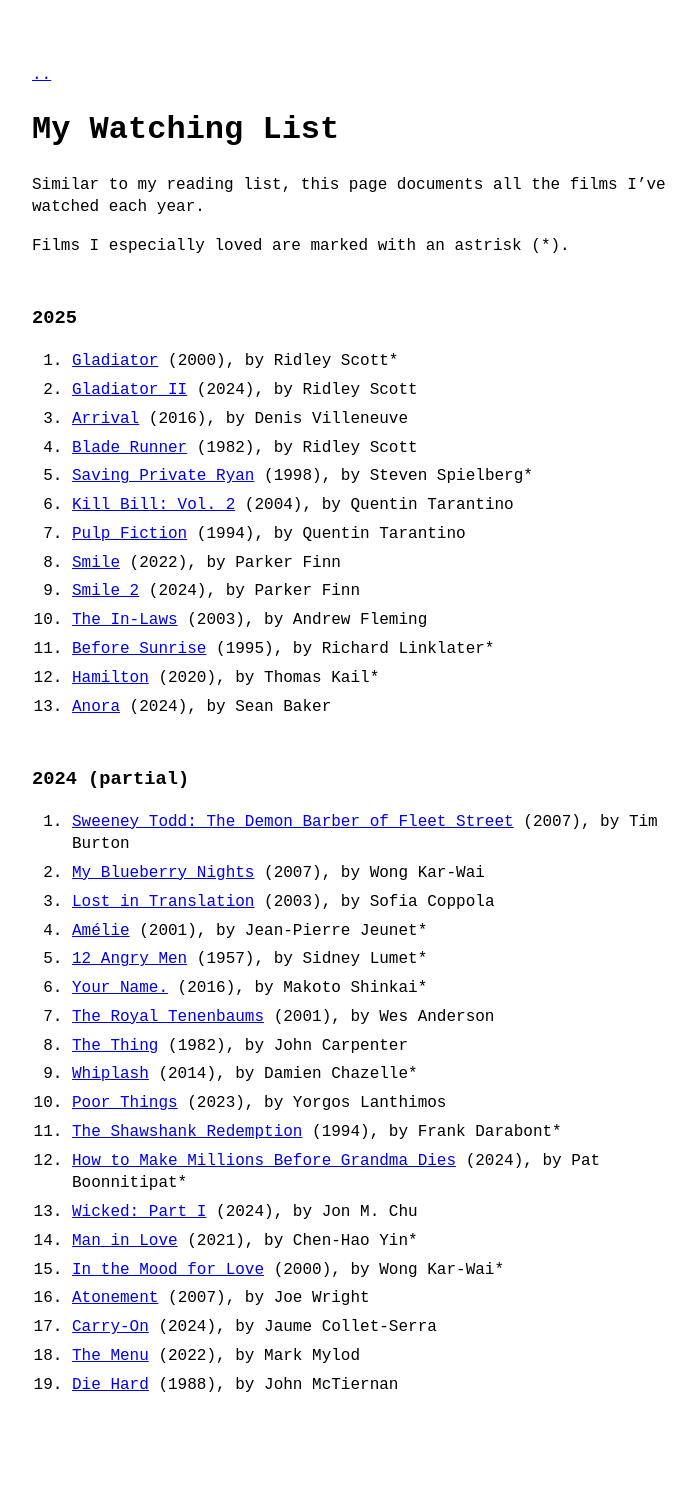
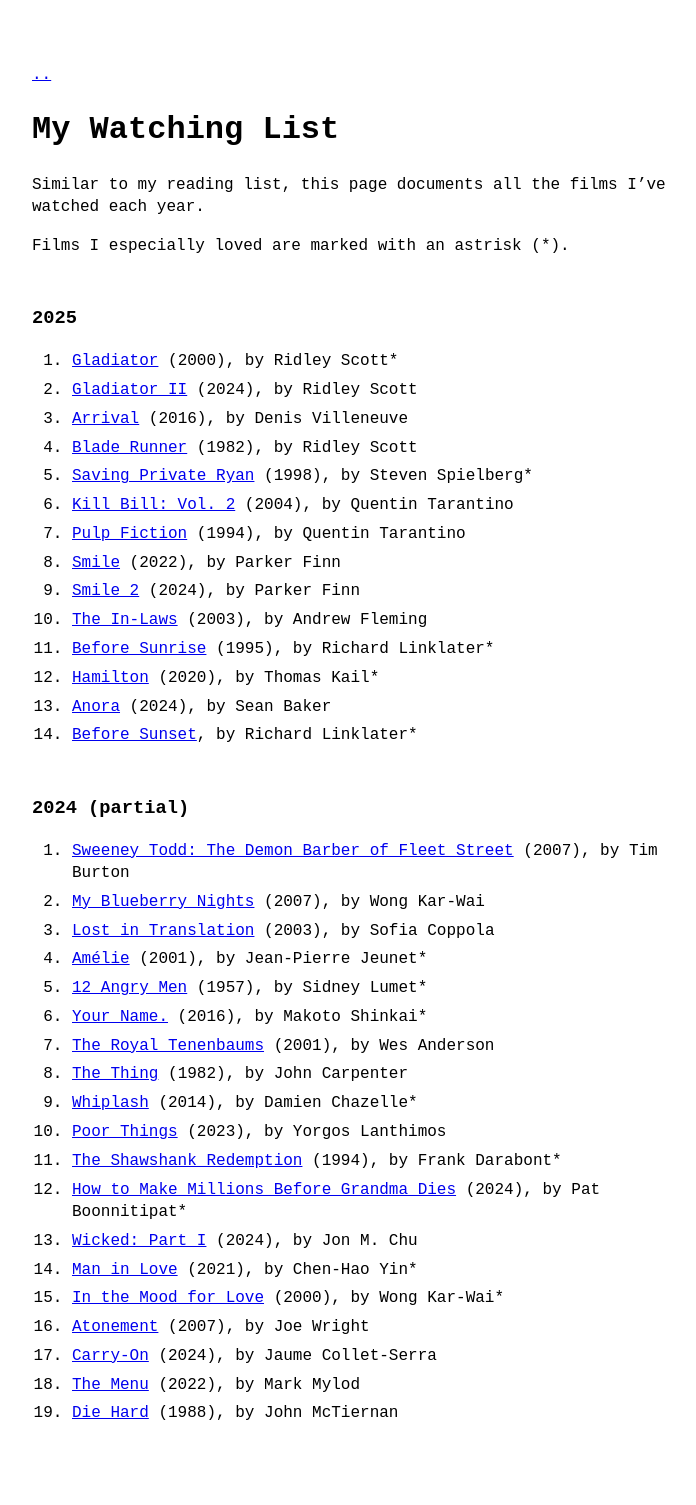
Before and after one commit to llucasly/llucasly.github.io, a Jekyll site: the page built from watching list.md, in a window 1280 px wide. Shown: the whole page, without its empty margins (288-984 px from the left). Built offline with Jekyll 4.4.1, drawn with Linux system fonts in a browser that asks for light colours; before the commit the page ends 1476 px from its top, so only the background shows below that.

Commit message:
Added Movie

```diff
--- a/watching list.md
+++ b/watching list.md
@@ -21,6 +21,7 @@ Films I especially loved are marked with an astrisk (*).
 11. [Before Sunrise](https://letterboxd.com/film/before-sunrise/) (1995), by Richard Linklater*
 12. [Hamilton](https://letterboxd.com/film/hamilton-2020/) (2020), by Thomas Kail*
 13. [Anora](https://letterboxd.com/film/anora/) (2024), by Sean Baker
+14. [Before Sunset](https://letterboxd.com/film/before-sunset/), by Richard Linklater*
 
 ### 2024 (partial)
 1. [Sweeney Todd: The Demon Barber of Fleet Street](https://letterboxd.com/film/sweeney-todd-the-demon-barber-of-fleet-street-2007/) (2007), by Tim Burton
```
